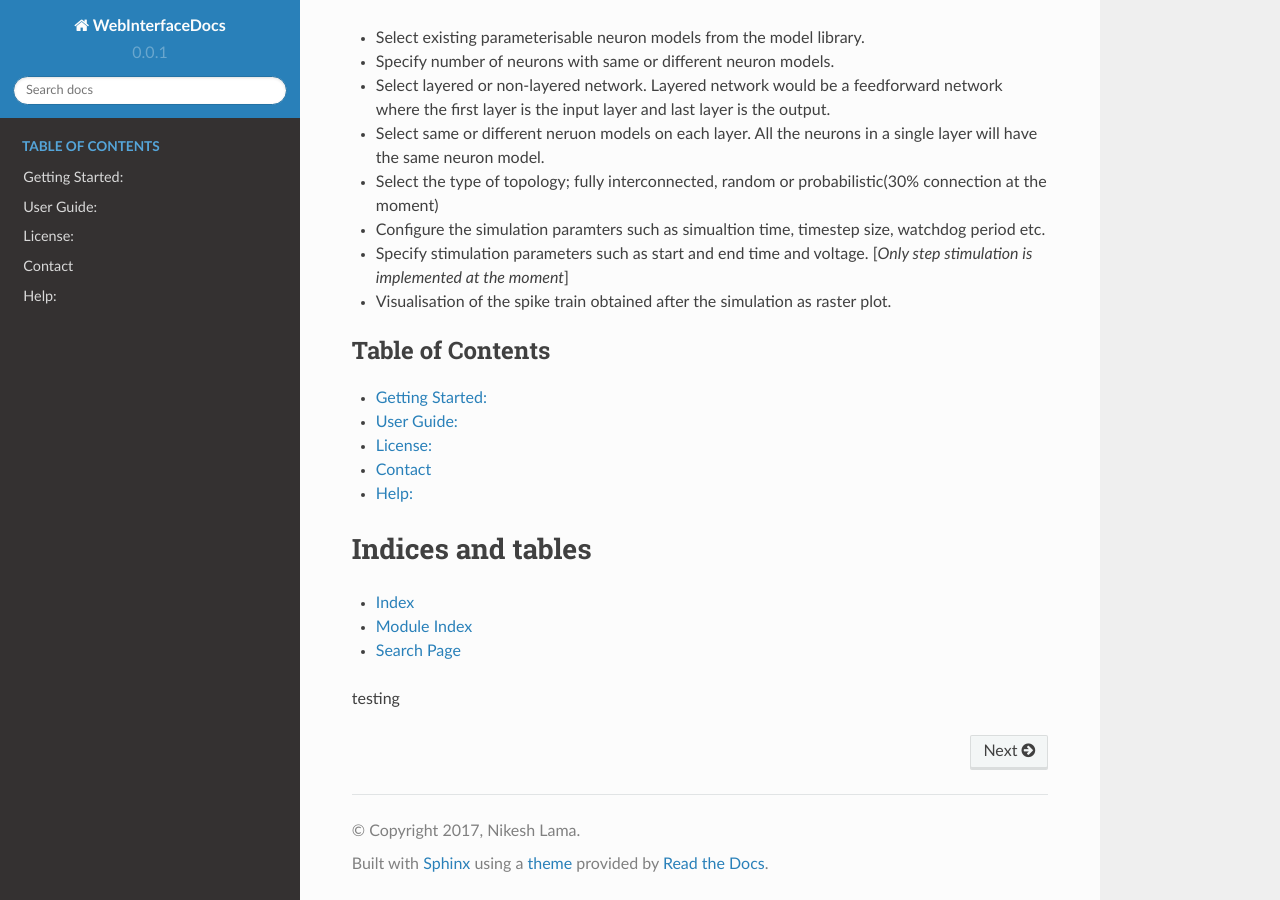
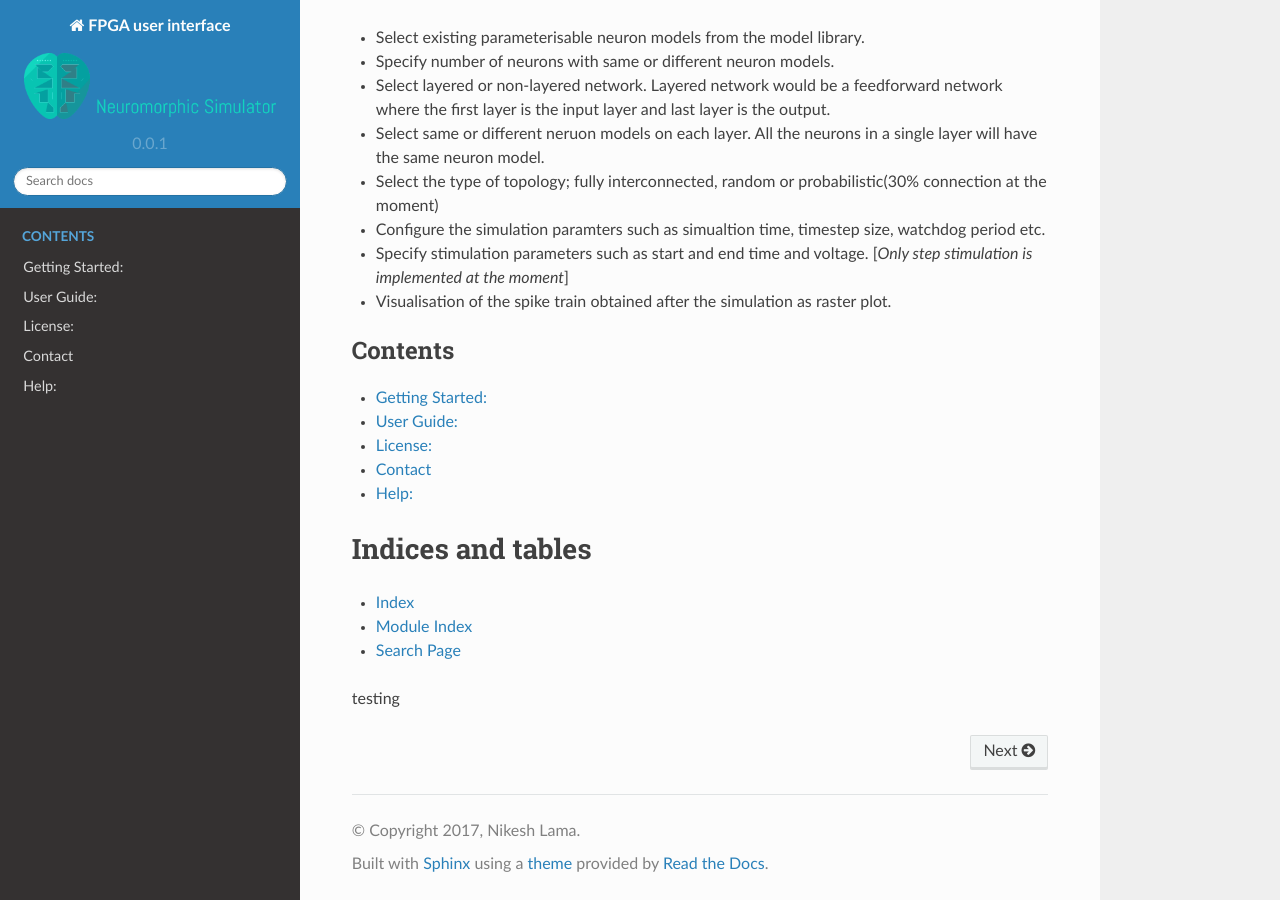
Before and after one commit to LamaNIkesh/WebInterfaceDocumentation, a Sphinx documentation site: the page built from docs/source/index.rst, in a window 1280 px wide and 900 px high, scrolled down 1138 px. Built offline with Sphinx 7.4.7 and the Read the Docs theme 2.0.0, drawn with Linux system fonts in a browser that asks for light colours.

Commit message:
logoupdate

```diff
--- a/docs/source/conf.py
+++ b/docs/source/conf.py
@@ -46,7 +46,7 @@ source_suffix = '.rst'
 master_doc = 'index'
 
 # General information about the project.
-project = 'WebInterfaceDocs'
+project = 'FPGA user interface'
 copyright = '2017, Nikesh Lama'
 author = 'Nikesh Lama'
 
@@ -105,7 +105,7 @@ html_theme = "sphinx_rtd_theme"
 # relative to this directory. They are copied after the builtin static files,
 # so a file named "default.css" will overwrite the builtin "default.css".
 html_static_path = ['_static']
-
+html_logo = 'images/mainlogo.png'
 # Custom sidebar templates, must be a dictionary that maps document names
 # to template names.
 #
--- a/docs/source/index.rst
+++ b/docs/source/index.rst
@@ -26,7 +26,7 @@ Some of the features of the web interface are listed below:
 
 .. toctree::
 	:maxdepth: 2
-	:caption: Table of Contents
+	:caption: Contents
 
 	Getting started
 	Help
```
Also changed, not shown: docs/source/images/mainlogo.png (added), 11 other files.
